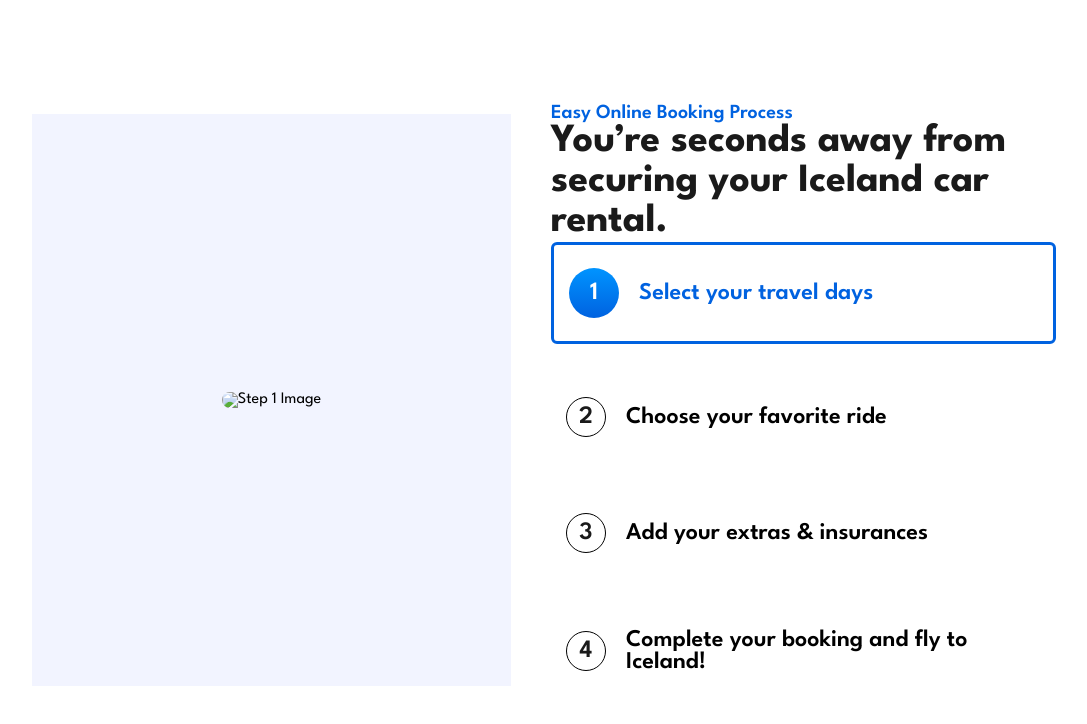
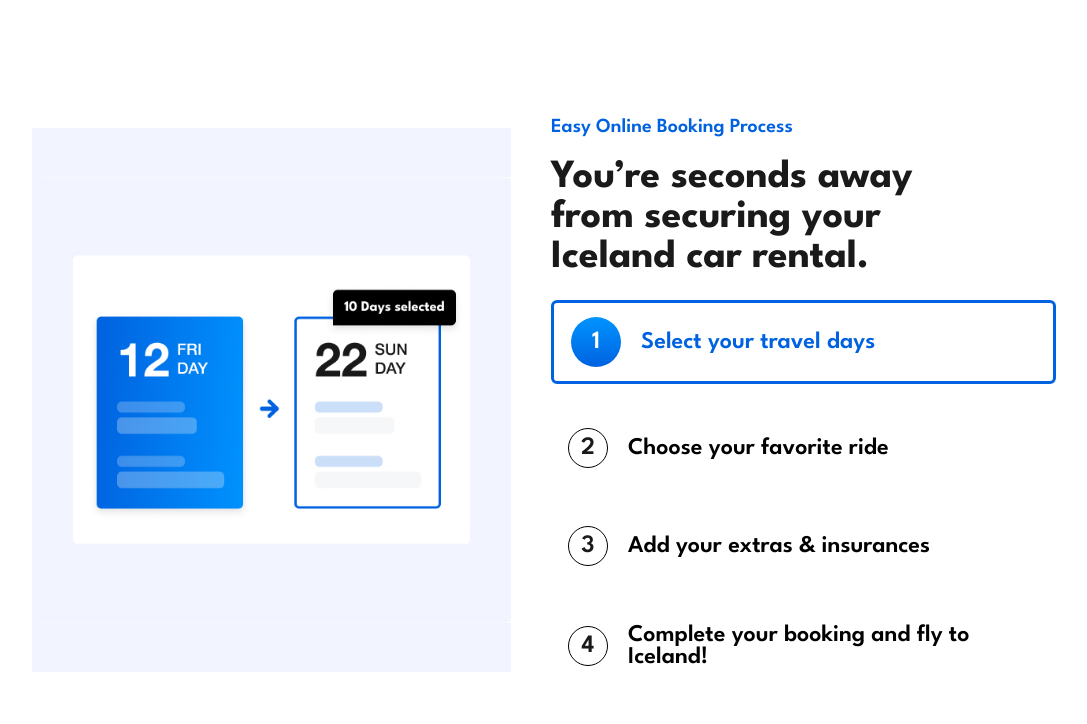
Before and after one commit to pmallol/iceland-travel, a plain HTML site: page index.html in a window 1280 px wide. Shown: the whole page, without its empty margins (96-1183 px from the left). Drawn offline with Linux system fonts and the light colour scheme.

Commit message:
Update image paths and improve typography

```diff
--- a/index.html
+++ b/index.html
@@ -24,7 +24,7 @@
   <body>
     <div class="container">
       <div class="left-section">
-        <img id="mainImage" src="step1.jpg" alt="Step 1 Image" />
+        <img id="mainImage" src="assets/images/step1.jpg" alt="Step Image" />
       </div>
 
       <div class="right-section">
--- a/script.js
+++ b/script.js
@@ -16,7 +16,7 @@ document.addEventListener('DOMContentLoaded', function () {
       document.getElementById(`step${stepNumber}-content`).style.display =
         'block';
 
-      document.getElementById('mainImage').src = `step${stepNumber}.jpg`;
+      document.getElementById('mainImage').src = `assets/images/step${stepNumber}.jpg`;
     });
   });
 });
--- a/styles.css
+++ b/styles.css
@@ -25,6 +25,7 @@ h1 {
   font-size: 2.5rem;
   font-weight: 700;
   line-height: 2.5rem;
+  margin: 22px 0;
 }
 
 h3 {
@@ -66,6 +67,10 @@ h3 {
   flex: 0 0 505px;
 }
 
+.right-section h1 {
+  max-width: 18ch;
+}
+
 .steps-container {
   display: flex;
   flex-direction: column;
@@ -74,7 +79,7 @@ h3 {
 
 /* Individual step */
 .step {
-  padding: 23px 15px;
+  padding: 14px 17px;
   display: flex;
   align-items: center;
   cursor: pointer;
```
Also changed, not shown: assets/images/step1.jpg (added), assets/images/step2.jpg (added), assets/images/step3.jpg (added), assets/images/step4.jpg (added).
